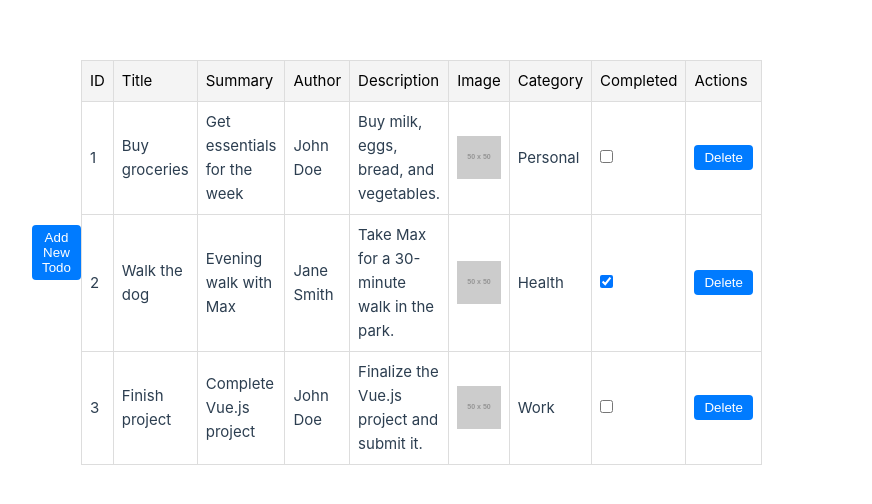
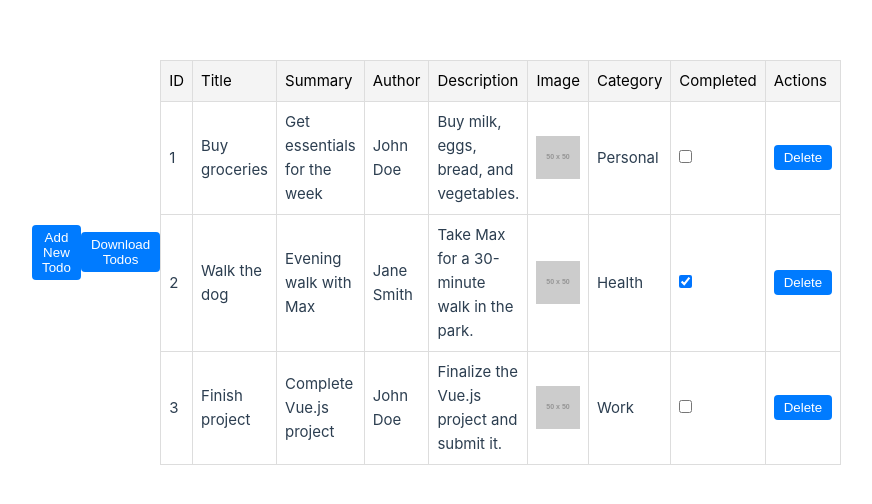
Before and after one commit to VincentLeighton/vue-todos, a Vue app: page / in a window 1280 px wide. Shown: the part 148-652 px from the top of the page, without its empty margins (0-872 px from the left). Built offline with nearby package versions, Linux system fonts and the light colour scheme; the HTML template or start-up script is replaced by a standard one.

Commit message:
Refactor todo structure and add download functionality for todos

```diff
--- a/src/App.vue
+++ b/src/App.vue
@@ -35,11 +35,22 @@ const todos = ref([
   },
 ])
 
+type Todo = {
+  id: number | null
+  title: string
+  summary: string
+  author: string
+  description: string
+  imageUrl: string
+  category: string
+  completed: boolean
+}
+
 // Modal visibility state
 const showModal = ref(false)
 
 // New todo object
-const newTodo = ref({
+const newTodo = ref<Todo>({
   id: null,
   title: '',
   summary: '',
@@ -53,8 +64,7 @@ const newTodo = ref({
 // Function to add a new todo
 const addTodo = () => {
   if (newTodo.value.title.trim() && newTodo.value.summary.trim() && newTodo.value.author.trim()) {
-    newTodo.value.id = todos.value.length + 1
-    todos.value.push({ ...newTodo.value })
+    todos.value.push({ ...newTodo.value, id: todos.value.length + 1 }) // Add new todo to the list
     resetNewTodo()
     showModal.value = false
   } else {
@@ -80,11 +90,25 @@ const resetNewTodo = () => {
 const deleteTodo = (id: number) => {
   todos.value = todos.value.filter((todo) => todo.id !== id)
 }
+
+// Function to download todos as a JSON file
+const downloadTodos = () => {
+  const dataStr = JSON.stringify(todos.value, null, 2) // Convert todos to JSON string
+  const blob = new Blob([dataStr], { type: 'application/json' }) // Create a Blob
+  const url = URL.createObjectURL(blob) // Create a URL for the Blob
+  const link = document.createElement('a') // Create a temporary anchor element
+  link.href = url
+  link.download = 'todos.json' // Set the file name
+  link.click() // Trigger the download
+  URL.revokeObjectURL(url) // Clean up the URL object
+}
 </script>
 
 <template>
   <main>
     <button @click="showModal = true">Add New Todo</button>
+    <button @click="downloadTodos">Download Todos</button>
+    <!-- Button to download todos -->
     <table>
       <thead>
         <tr>
```
